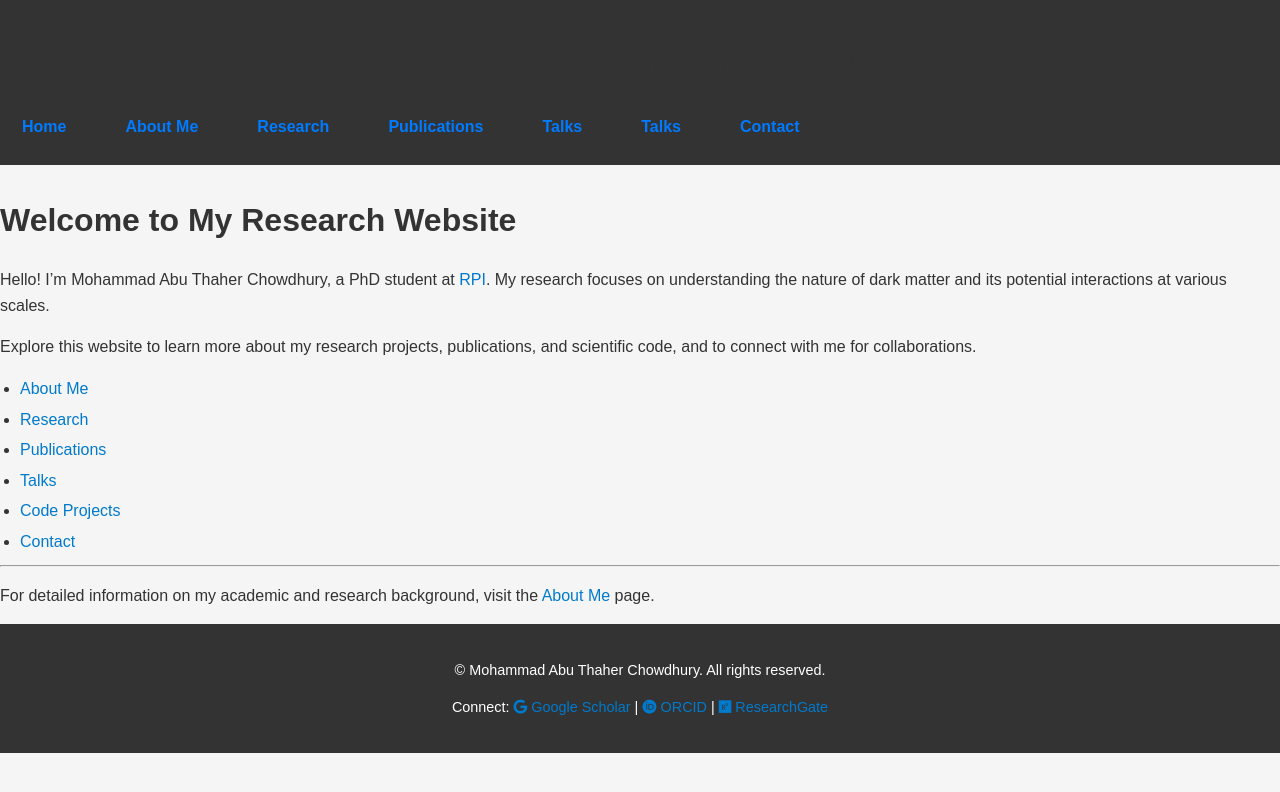
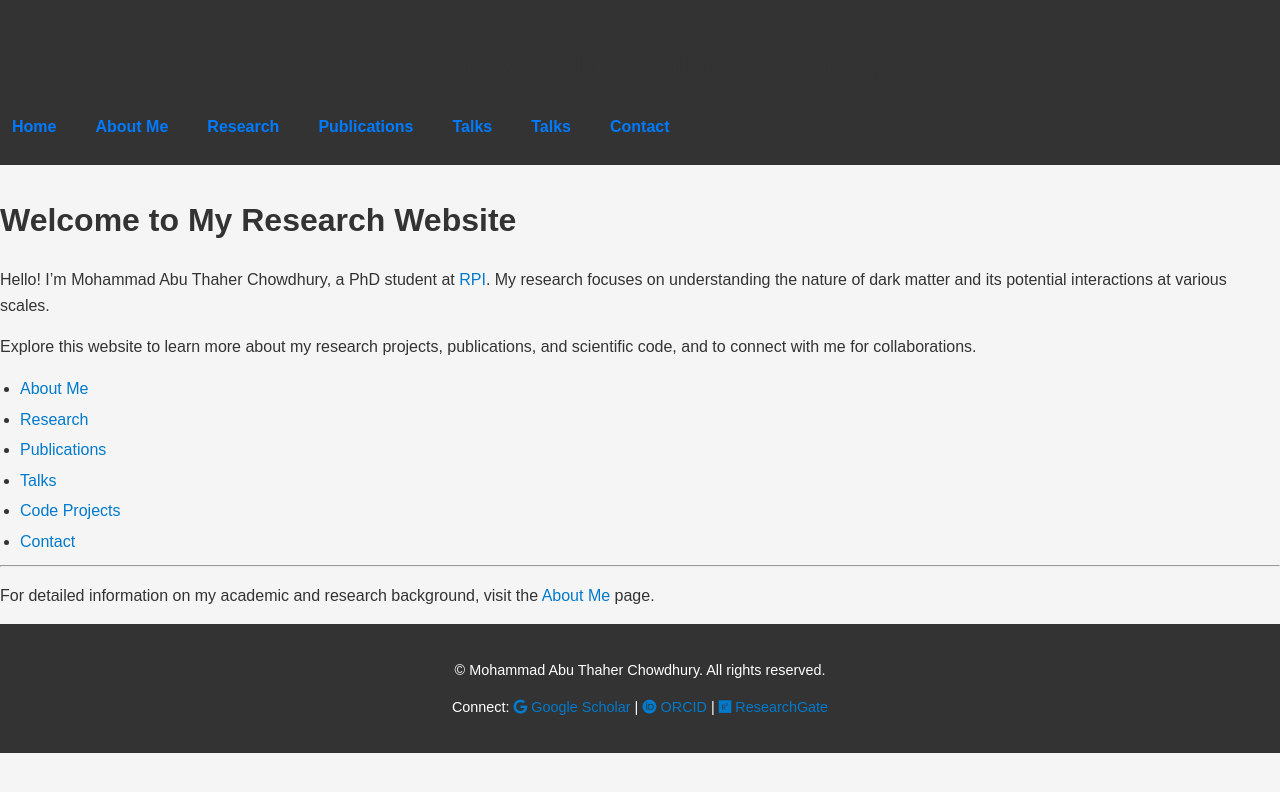
Before and after one commit to matc-thaher/website, a Jekyll site: the page built from index.md, in a window 1280 px wide. Shown: the top 792 px of the page. Built offline with Jekyll 4.4.1, drawn with Linux system fonts in a browser that asks for light colours.

Commit message:
Update style.css

```diff
--- a/assets/css/style.css
+++ b/assets/css/style.css
@@ -32,16 +32,6 @@ header h1 {
     color: #333;
 }
 
-header nav a {
-    text-decoration: none;
-    color: #007acc;
-    margin: 0 10px;
-    font-weight: bold;
-}
-
-header nav a:hover {
-    color: #005fa3;
-}
 
 /* For horizontal navigation */
 nav ul {
```
